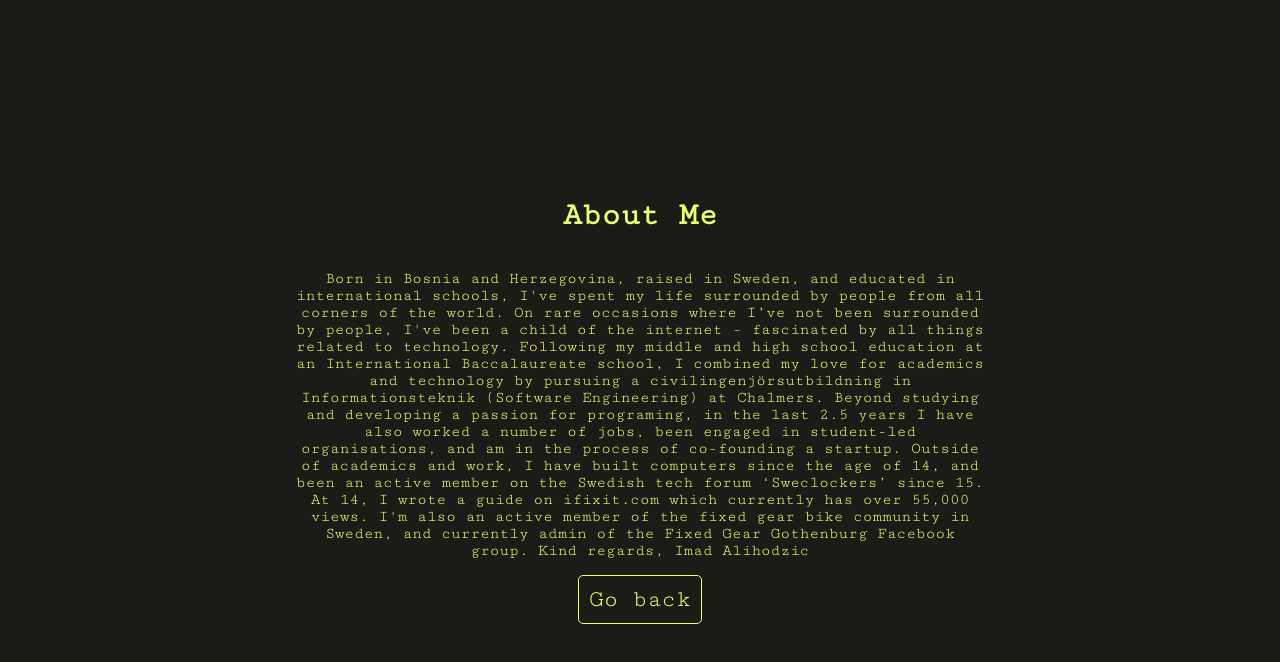
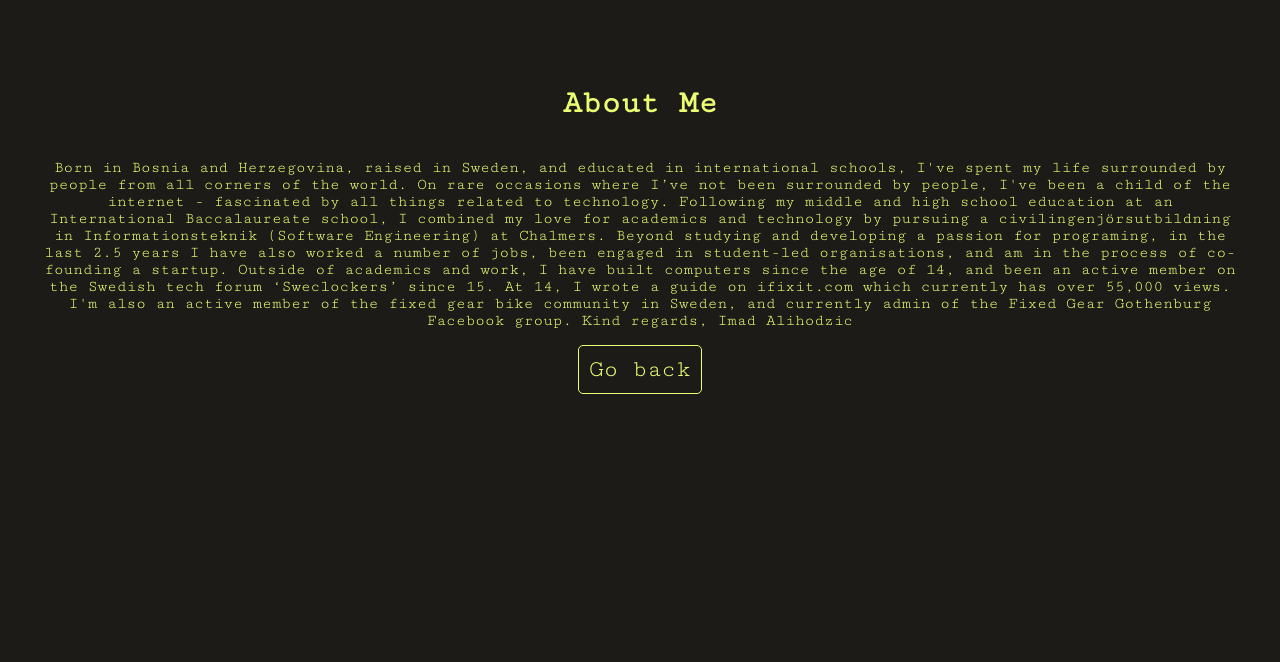
Before and after one commit to iknek/iknek.github.io.old, a React (Create React App) app: page /about in a window 1280 px wide. Shown: the top 662 px of the page. Built offline with nearby package versions, Linux system fonts and the light colour scheme.

Commit message:
Fixed sizing when not on desktop!

```diff
--- a/public/index.html
+++ b/public/index.html
@@ -9,11 +9,7 @@
       name="description"
       content="Imad Alihodzic's Personal Website"
     />
-    <link rel="apple-touch-icon" href="%PUBLIC_URL%/logo192.png" />
-    <!--
-      manifest.json provides metadata used when your web app is installed on a
-      user's mobile device or desktop. See https://developers.google.com/web/fundamentals/web-app-manifest/
-    -->
+
     <link rel="manifest" href="%PUBLIC_URL%/manifest.json" />
     <!--
       Notice the use of %PUBLIC_URL% in the tags above.
--- a/src/styleSheets/index.css
+++ b/src/styleSheets/index.css
@@ -2,10 +2,14 @@
   @import url('fonts.css');
 
   body {
+    overflow: auto;
     margin: 0;
+    padding: 0;
+    background-color: #1D1B18;
     font-family: 'Cutive Mono', -apple-system, BlinkMacSystemFont, 'Segoe UI', 'Roboto', 'Oxygen',
     'Ubuntu', 'Cantarell', 'Fira Sans', 'Droid Sans', 'Helvetica Neue',
     sans-serif;
+
     -webkit-font-smoothing: antialiased;
     -moz-osx-font-smoothing: grayscale;
   }
--- a/src/styleSheets/styles.js
+++ b/src/styleSheets/styles.js
@@ -3,12 +3,13 @@ const styles = {
         display: 'flex',
         flexDirection: 'column',
         alignItems: 'center',
+        alignContent: 'center',
         backgroundColor: '#1D1B18',
         justifyContent: 'center',
         textAlign: 'center',
-        height: '100vh',
-        padding: '20%',
         boxSizing: 'border-box',
+        marginTop: '5%',
+        marginBottom: '5%',
         color: '#EAFE72',
     },
     linkStyle: {
```
Also changed, not shown: src/styleSheets/App.css (deleted, +0 -38 lines). Lines whose indentation alone changed are shown as unchanged.
